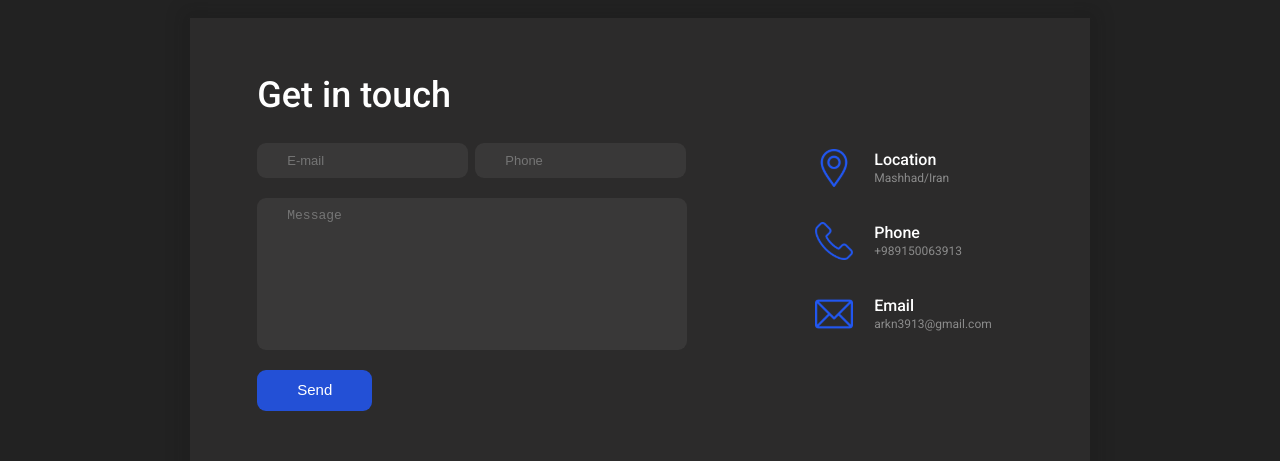
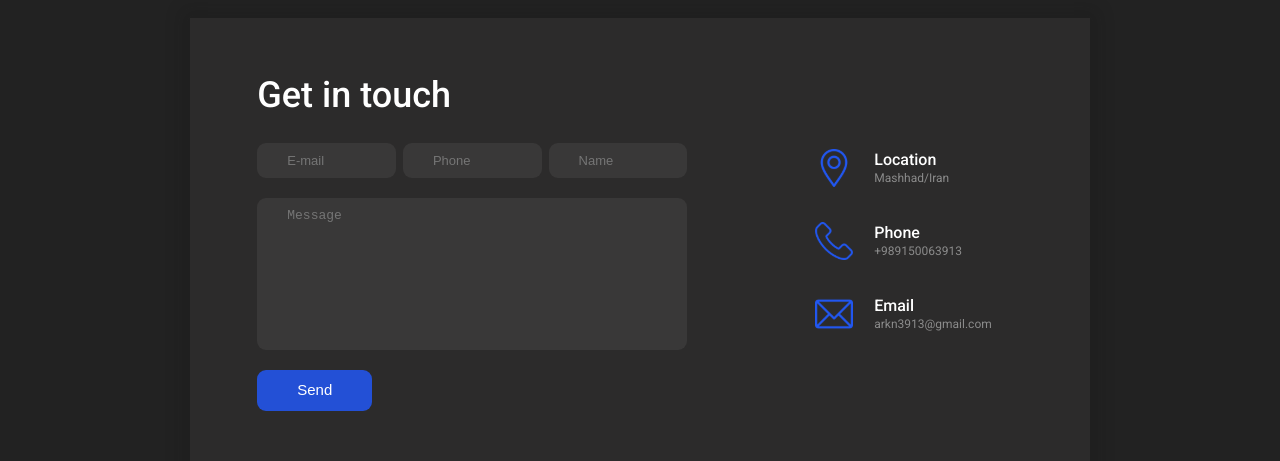
Before and after one commit to molniagrom/portfolio-start-project-vite-main, a React (Vite) app: page / in a window 1280 px wide. Shown: the part 4820-5281 px from the top of the page. Built offline with nearby package versions, Linux system fonts and the light colour scheme; a web font is replaced by a local one.

Commit message:
Made the form send to gmail

```diff
--- a/package.json
+++ b/package.json
@@ -12,6 +12,7 @@
     "deploy": "gh-pages -d dist"
   },
   "dependencies": {
+    "@emailjs/browser": "^4.4.1",
     "@types/react-scroll": "^1.8.10",
     "framer-motion": "^12.12.1",
     "gh-pages": "^6.3.0",
--- a/src/layout/sections/contact/Contact.Styled.tsx
+++ b/src/layout/sections/contact/Contact.Styled.tsx
@@ -120,7 +120,7 @@ export const Field = styled.input<FieldPropsType>`
                 @media screen and (min-width: 900px) {
                     min-width: 430px;
                 }
-                max-width: 430px;
+                max-width: 540px;
                 min-height: 152px;
                 resize: none;
             `}
--- a/src/layout/sections/contact/Contact.tsx
+++ b/src/layout/sections/contact/Contact.tsx
@@ -13,8 +13,32 @@ import {Button} from "../../../components/Button/Button.tsx";
 import {Icon} from "../../../components/icon/Icon.tsx";
 import {Container} from "../../../components/Container.ts";
 import {HoverableIcon} from "../../../components/icon/HoverableIcon.tsx";
+import emailjs from '@emailjs/browser';
+import {ElementRef, FormEvent, useRef} from "react";
+
 
 export const Contact = () => {
+    const form = useRef<ElementRef<"form">>(null);
+
+    const sendEmail = (e: FormEvent<HTMLFormElement>) => {
+        e.preventDefault();
+
+        if (!form.current) return;
+
+        emailjs
+            .sendForm('service_k3y1l3q', 'template_pp8p1s5', form.current, {
+                publicKey: '0Eb6bUtkWnoBKFJZ4',
+            })
+            .then(
+                () => {
+                    console.log('SUCCESS!');
+                },
+                (error) => {
+                    console.log('FAILED...', error.text);
+                },
+            );
+        (e.target as HTMLFormElement).reset();
+    };
 
     return (
         <ContactUs id="contact">
@@ -27,12 +51,14 @@ export const Contact = () => {
                     <FlexWrapper adaptiveContact gap={"clamp(50px, 10vw, 130px)"}>
                         <FormContent>
                             <h2>Get in touch</h2>
-                            <StyledForm>
+                            <>
+                                <StyledForm ref={form} onSubmit={sendEmail}>
                                     <GroupFields>
-                                    <Field placeholder={"E-mail"} type={"email"}/>
-                                    <Field placeholder={'Phone'} type={"phone"}/>
+                                        <Field required name={"email"} placeholder={"E-mail"} type={"email"}/>
+                                        <Field required name={"number"} placeholder={'Phone'} type={"phone"}/>
+                                        <Field required name={"name"} placeholder={'Name'} type={"name"}/>
                                     </GroupFields>
-                                <Field placeholder={'Message'} as={"textarea"}/>
+                                    <Field required name={"message"} placeholder={'Message'} as={"textarea"}/>
                                     <Button
                                         adaptiveContact
                                         type={"submit"}
@@ -47,6 +73,7 @@ export const Contact = () => {
                                         lineHeight={"136%"}
                                     >Send</Button>
                                 </StyledForm>
+                            </>
                         </FormContent>
                         <InfoLogoContent>
                             <Part
```
Also changed, not shown: 1 other file (tests, documents, lock files or other folders). Lines whose indentation alone changed are shown as unchanged.
